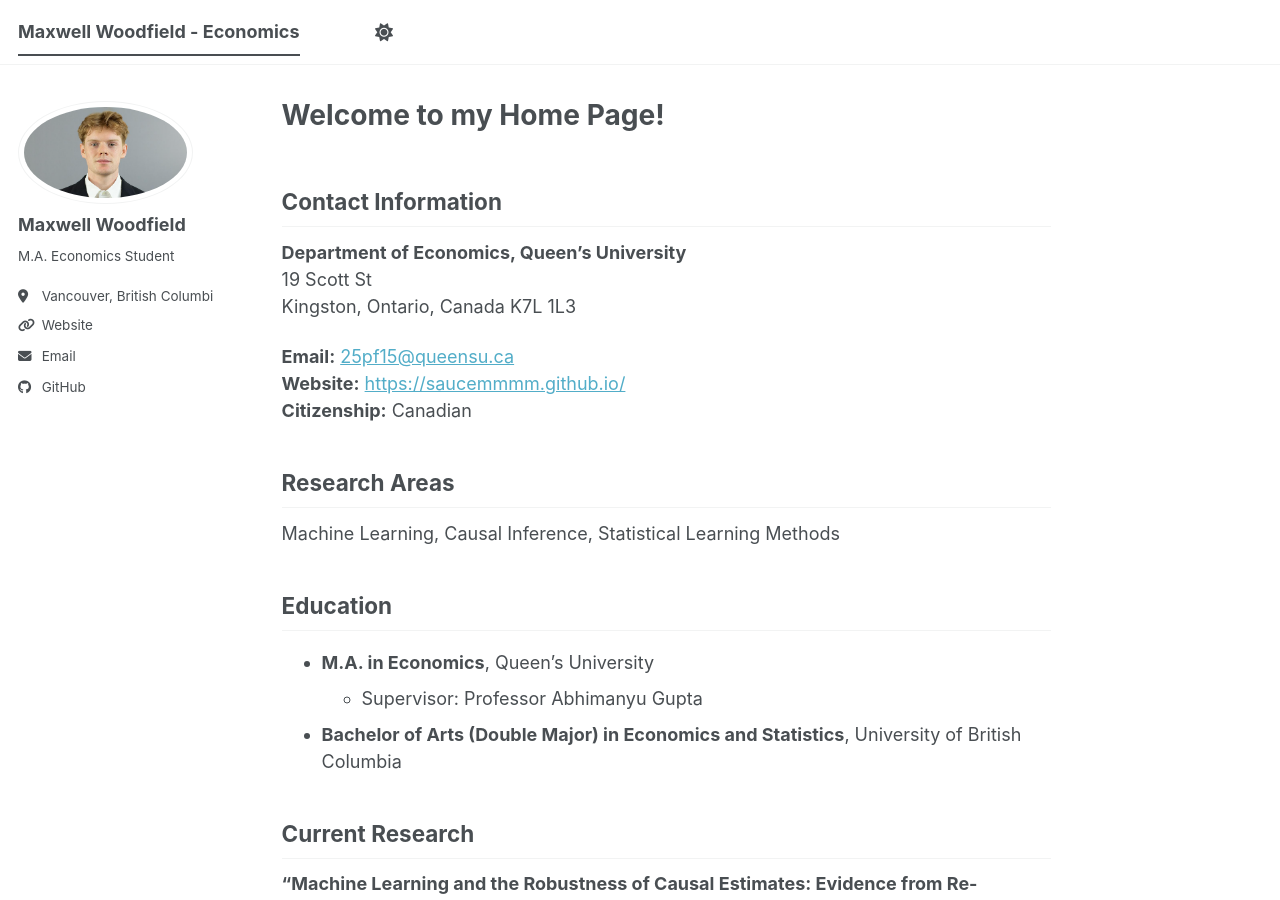
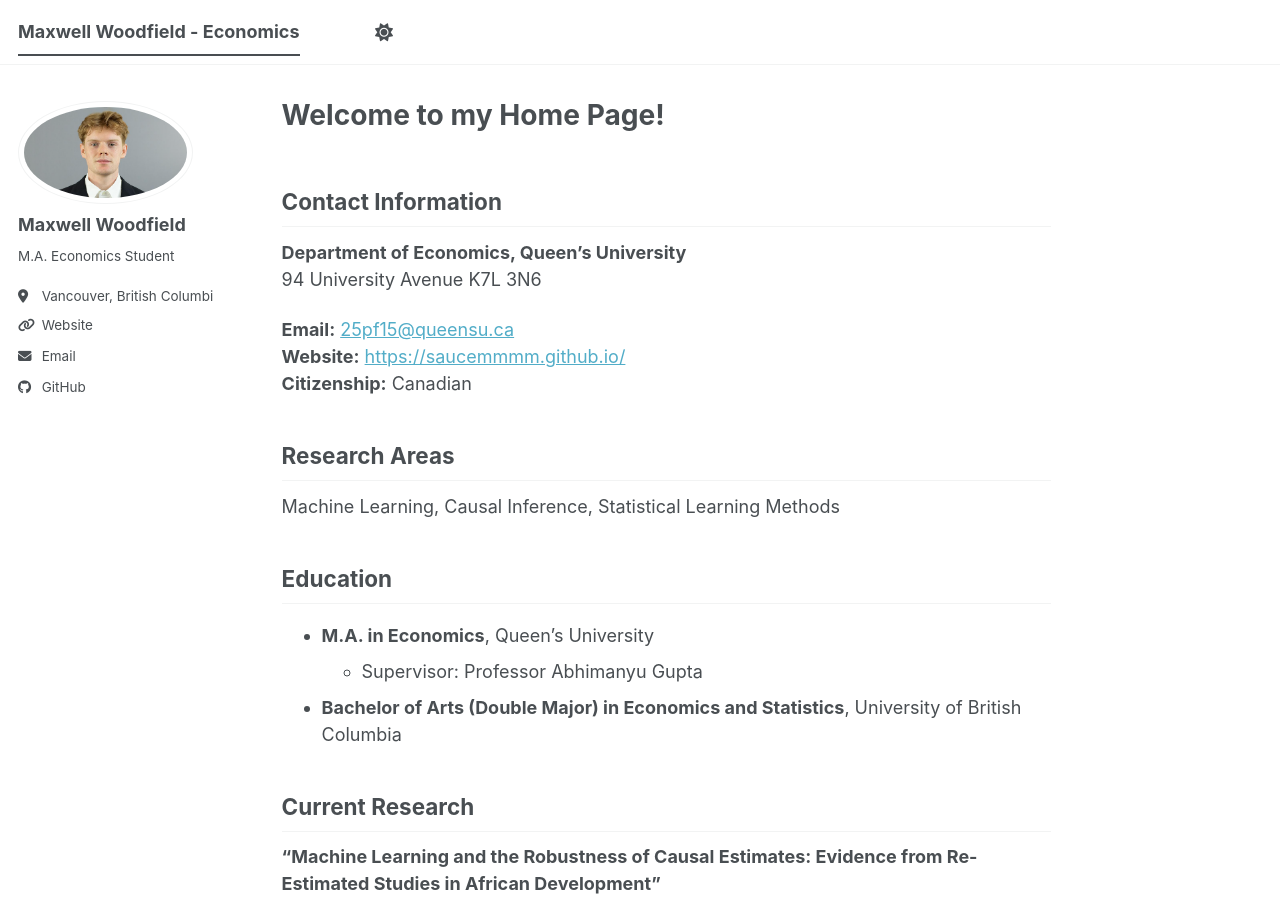
Before and after one commit to saucemmmm/saucemmmm.github.io, a Jekyll site: the page built from _pages/about.md, in a window 1280 px wide and 900 px high. Built offline with Jekyll 4.4.1, drawn with Linux system fonts in a browser that asks for light colours; a script bundle is joined from its source files by our own code; library files that are not in the unit come from our copies.

Commit message:
Change contact address in about page
Updated contact address for the Department of Economics.

```diff
--- a/_pages/about.md
+++ b/_pages/about.md
@@ -8,8 +8,8 @@ redirect_from:
 ---
 ## Contact Information
 **Department of Economics, Queen’s University**
-19 Scott St
-Kingston, Ontario, Canada K7L 1L3
+94 University Avenue
+K7L 3N6
 
 **Email:** [25pf15@queensu.ca](mailto:25pf15@queensu.ca)
 **Website:** [https://saucemmmm.github.io/](https://saucemmmm.github.io/)
```
